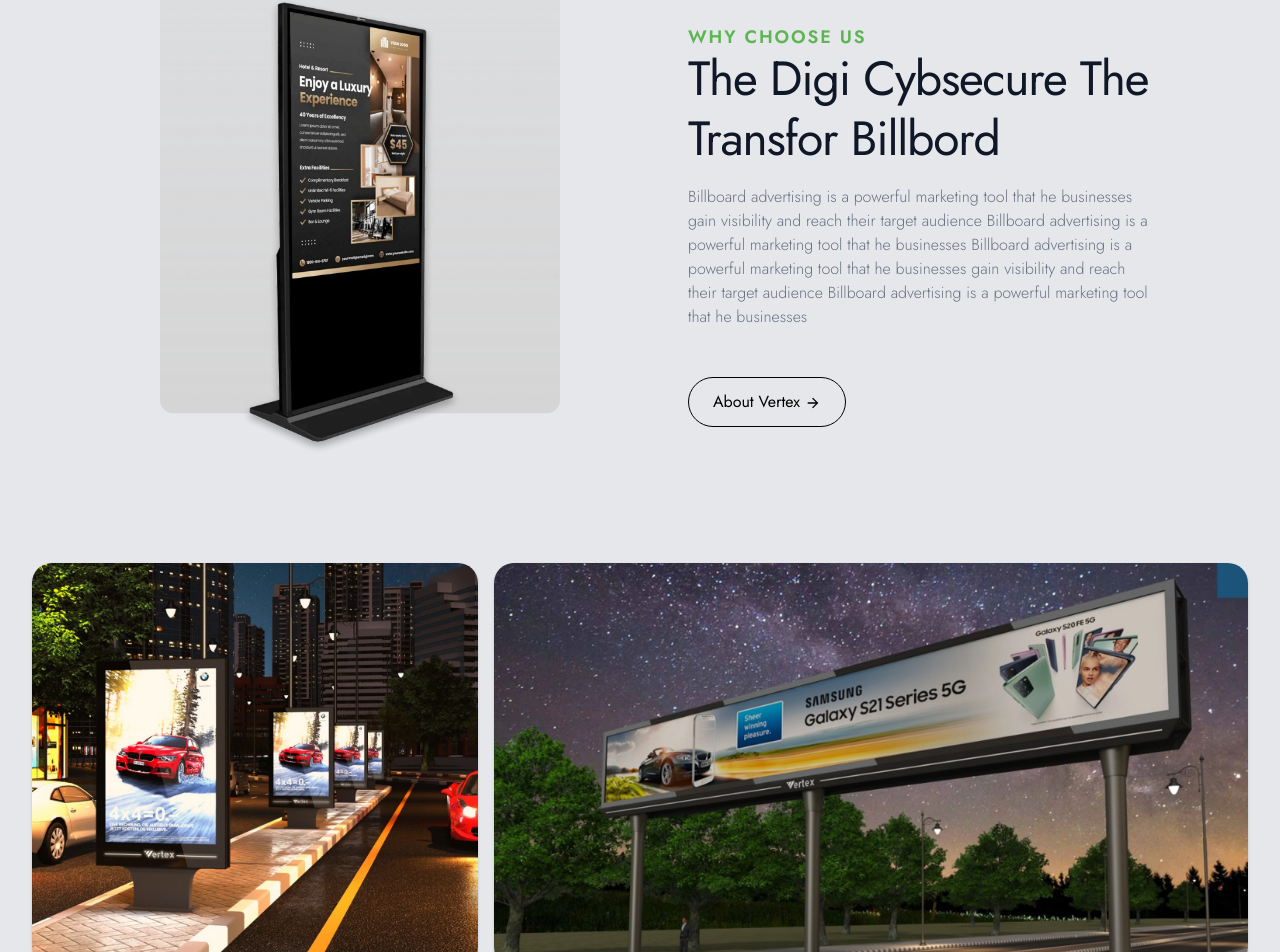
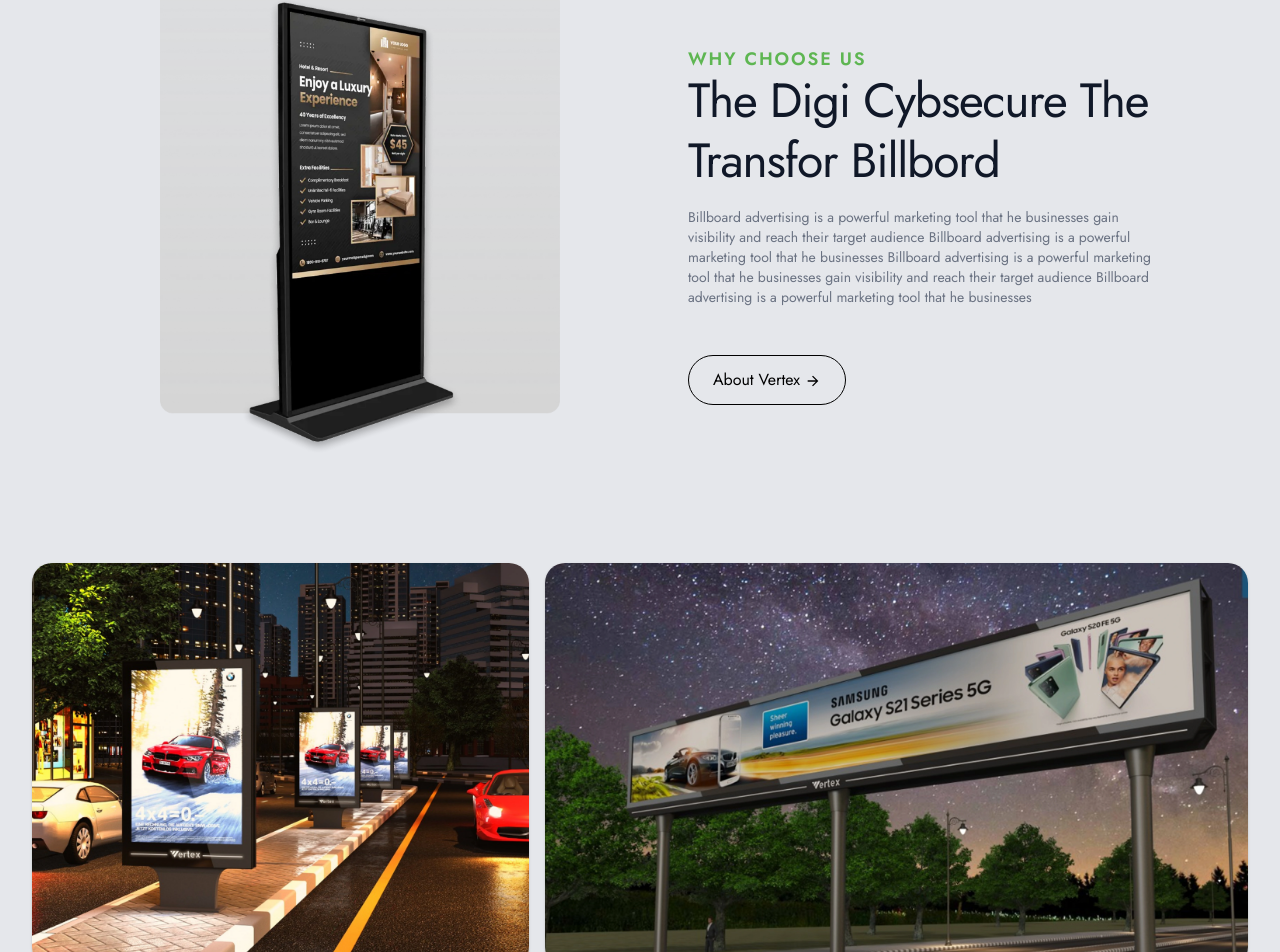
Before and after one commit to Vivek-Pixell/vertex-testing, a Next.js app: page / in a window 1280 px wide. Shown: the part 1965-2917 px from the top of the page. Built offline with nearby package versions, Linux system fonts and the light colour scheme.

Commit message:
lazy loading

```diff
--- a/app/component/BillboardSection.js
+++ b/app/component/BillboardSection.js
@@ -14,8 +14,9 @@ export default function BillboardSection() {
           <div className="relative rounded-3xl lg:p-8 ">
             <Image
               src={billboard} // ✅ Uses Next.js Image for optimization
-              alt="Digital Billboard"
+              alt="Digital Billboard showcasing Vertex's advertising solutions"
               className="w-full  object-contain xl:object-cover rounded-2xl"
+              priority
             />
           </div>
 
@@ -31,7 +32,7 @@ export default function BillboardSection() {
               The Digi Cybsecure The Transfor Billbord
             </h2>
 
-            <p className="text-gray-500 font-light py-4 mb-8 max-w-[550px]">
+            <p className="text-gray-500 text-sm py-4 mb-8 max-w-[550px]">
               Billboard advertising is a powerful marketing tool that he
               businesses gain visibility and reach their target audience
               Billboard advertising is a powerful marketing tool that he
--- a/app/component/ComA.js
+++ b/app/component/ComA.js
@@ -33,11 +33,13 @@ const ComA = () => {
           }`}
         >
           <video
+            key={vid}
             className="absolute inset-0 w-full h-full object-cover"
             autoPlay
             muted
             loop
             playsInline
+            preload="metadata"
             onError={(e) => console.error('Video error:', e)}
           >
             <source src={vid} type="video/mp4" />
--- a/app/component/ImageGrid.js
+++ b/app/component/ImageGrid.js
@@ -55,6 +55,7 @@ export default function ImageGrid() {
                   alt={service.title}
                   className=" inset-0 h-full w-full object-cover transition-all duration-300
                     filter grayscale group-hover:grayscale-0 group-hover:scale-110"
+                  loading="lazy"
                 />
                 <div className="absolute inset-0 bg-black/20 group-hover:opacity-0 transition-all duration-500" />
               </div>
--- a/app/component/ImageSignage.js
+++ b/app/component/ImageSignage.js
@@ -13,7 +13,7 @@ const images = [
   '/images/sinage4.webp',
 ];
 
-const gridSizes = [4.5, 7.5, 7.5, 4.5]; // Define alternating sizes
+const gridSizes = [5, 7, 7, 5]; // Define alternating sizes
 
 export default function ImageSignage() {
   return (
@@ -51,6 +51,8 @@ export default function ImageSignage() {
                   fill
                   style={{ objectFit: 'cover' }}
                   quality={100}
+                  priority
+                  className=" h-auto w-auto"
                 />
 
                 {/* Hidden White Block - Shows on Hover */}
--- a/app/component/PartnersShowcase.js
+++ b/app/component/PartnersShowcase.js
@@ -46,9 +46,8 @@ const PartnersShowcase = () => {
               <Image
                 src={partner.logo}
                 alt={partner.name}
-                width={150}
-                height={80}
-                className=" object-contain transition-transform duration-300 ease-linear"
+                priority
+                className="w-[150px] h-auto object-contain transition-transform duration-300 ease-linear"
                 // style={{ transform: `rotate(${rotation}deg)` }}
               />
               {/* <h3 className="font-bold text-xl pb-2 text-black">
@@ -67,6 +66,7 @@ const PartnersShowcase = () => {
             loop
             muted
             playsInline
+            preload="metadata"
             onError={(e) => console.error('Video error:', e)}
           >
             <source src="/video1.mp4" type="video/mp4" />
```
Also changed, not shown: app/component/TestimonialsSection.js (+1 -12 lines).
